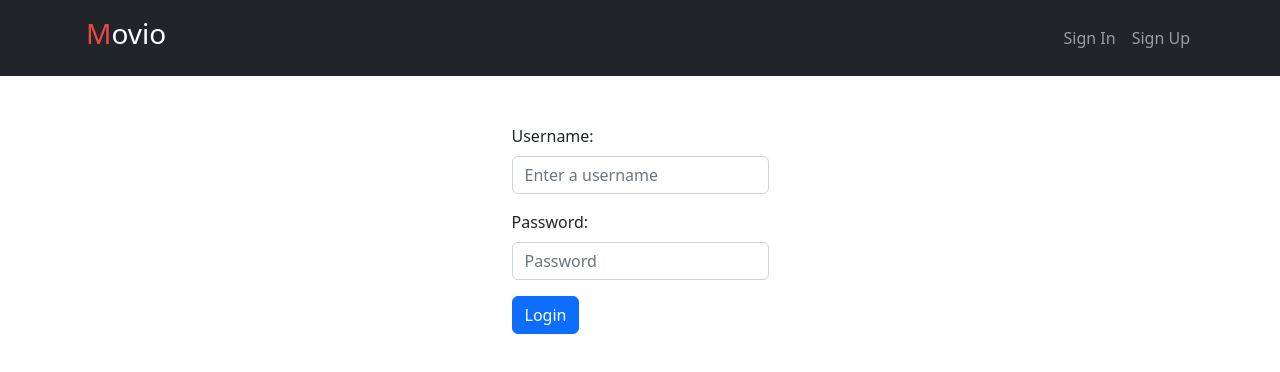
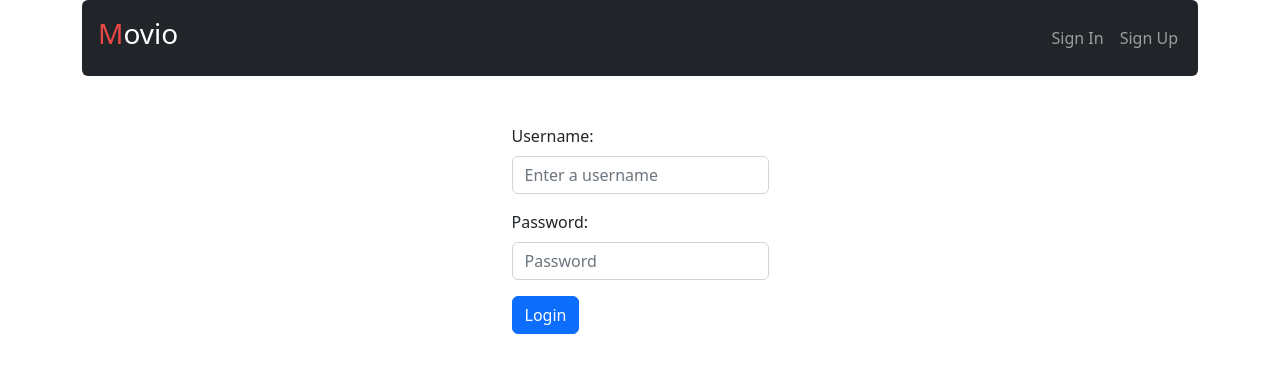
Before and after one commit to andreyshmalun/Movio-client, a React (Vite) app: page / in a window 1280 px wide. Shown: the top 372 px of the page. Built offline with nearby package versions, Linux system fonts and the light colour scheme.

Commit message:
Implementing redux

```diff
--- a/package.json
+++ b/package.json
@@ -26,7 +26,9 @@
     "react": "^18.2.0",
     "react-bootstrap": "^2.5.0",
     "react-dom": "^18.2.0",
-    "react-router-dom": "^5.3.3"
+    "react-redux": "^8.0.4",
+    "react-router-dom": "^5.3.3",
+    "redux": "^4.2.0"
   },
   "devDependencies": {
     "@parcel/transformer-sass": "^2.0.0-rc.0",
--- /dev/null
+++ b/src/actions/actions.js
@@ -0,0 +1,10 @@
+export const SET_MOVIES = 'SET_MOVIES';
+export const SET_FILTER = 'SET_FILTER';
+
+export function setMovies(value) {
+    return { type: SET_MOVIES, value };
+}
+
+export function setFilter(value) {
+    return { type: SET_FILTER, value };
+}
--- a/src/components/main-view/main-view.jsx
+++ b/src/components/main-view/main-view.jsx
@@ -1,9 +1,16 @@
 import React from 'react';
 import axios from 'axios';
+
+import { connect } from 'react-redux';
+
 import { BrowserRouter as Router, Route, Redirect } from 'react-router-dom';
 
+import { setMovies } from '../../actions/actions';
+
+import MoviesList from '../movies-list/movies-list';
+
 import { LoginView } from '../login-view/login-view';
-import { MovieCard } from '../movie-card/movie-card';
+
 import { MovieView } from '../movie-view/movie-view';
 import { DirectorView } from '../director-view/director-view';
 import { GenreView } from '../genre-view/genre-view';
@@ -14,12 +21,11 @@ import { ProfileView } from '../profile-view/profile-view';
 import Row from 'react-bootstrap/Row';
 import Col from 'react-bootstrap/Col';
 
-export class MainView extends React.Component {
+class MainView extends React.Component {
   constructor() {
     super();
     // Initial state is set to null
     this.state = {
-      movies: [],
       user: null,
       favorites: [],
     };
@@ -60,10 +66,7 @@ export class MainView extends React.Component {
         headers: { Authorization: `Bearer ${token}` },
       })
       .then((response) => {
-        // Assign the result to the state
-        this.setState({
-          movies: response.data,
-        });
+        this.props.setMovies(response.data);
       })
       .catch(function (error) {
         console.log(error);
@@ -118,7 +121,8 @@ export class MainView extends React.Component {
   };
 
   render() {
-    const { movies, user } = this.state;
+    let { movies } = this.props;
+    let { user } = this.state;
     return (
       <Router>
         <Menubar user={user} />
@@ -134,16 +138,14 @@ export class MainView extends React.Component {
                   </Col>
                 );
               if (movies.length === 0) return <div className="main-view" />;
-              return movies.map((m) => (
-                <Col md={3} key={m._id}>
-                  <MovieCard
-                    movie={m}
-                    onAddFavorite={() => this.AddFavorite(m)}
-                    onRemoveFavorite={() => this.RemoveFavorite(m)}
-                    favorite={this.state.favorites.includes(m._id)}
-                  />
-                </Col>
-              ));
+              return (
+                <MoviesList
+                  movies={movies}
+                  // onAddFavorite={() => this.AddFavorite(movies)}
+                  // onRemoveFavorite={() => this.RemoveFavorite(movies)}
+                  // favorite={this.state.favorites.includes(movies._id)}
+                />
+              );
             }}
           />
           <Route
@@ -262,3 +264,9 @@ export class MainView extends React.Component {
     );
   }
 }
+
+let mapStateToProps = (state) => {
+  return { movies: state.movies };
+};
+
+export default connect(mapStateToProps, { setMovies })(MainView);
--- /dev/null
+++ b/src/components/movies-list/movies-list.jsx
@@ -0,0 +1,39 @@
+import React from 'react';
+import Col from 'react-bootstrap/Col';
+import { connect } from 'react-redux';
+
+import VisibilityFilterInput from '../visibility-filter-input/visibility-filter-input';
+import { MovieCard } from '../movie-card/movie-card';
+
+const mapStateToProps = (state) => {
+  const { visibilityFilter } = state;
+  return { visibilityFilter };
+};
+
+function MoviesList(props) {
+  const { movies, visibilityFilter } = props;
+  let filteredMovies = movies;
+
+  if (visibilityFilter !== '') {
+    filteredMovies = movies.filter((m) =>
+      m.Title.toLowerCase().includes(visibilityFilter.toLowerCase())
+    );
+  }
+
+  if (!movies) return <div className="main-view" />;
+
+  return (
+    <>
+      <Col md={12} style={{ margin: '1em' }}>
+        <VisibilityFilterInput visibilityFilter={visibilityFilter} />
+      </Col>
+      {filteredMovies.map((m) => (
+        <Col md={3} key={m._id}>
+          <MovieCard movie={m} />
+        </Col>
+      ))}
+    </>
+  );
+}
+
+export default connect(mapStateToProps)(MoviesList);
--- a/src/components/navbar/navbar.jsx
+++ b/src/components/navbar/navbar.jsx
@@ -1,60 +1,3 @@
-// import React from 'react';
-// import { Navbar, Container, Nav } from 'react-bootstrap';
-
-// import './navbar.scss';
-
-// export function Menubar({ user }) {
-//   onLoggedOut = () => {
-//     localStorage.clear();
-//     window.open('/', '_self');
-//   };
-
-//   const isAuth = () => {
-//     if (typeof window == 'undefined') {
-//       return false;
-//     }
-//     if (localStorage.getItem('token')) {
-//       return localStorage.getItem('token');
-//     } else {
-//       return false;
-//     }
-//   };
-
-//   return (
-// <Navbar
-//   className="main-nav"
-//   sticky="top"
-//   bg="dark"
-//   expand="lg"
-//   variant="dark"
-// >
-//       <Container className="container-fluid">
-// <Navbar.Brand className="navbar-logo" href="/">
-//   <h3>Movio</h3>
-// </Navbar.Brand>
-//         <Navbar.Toggle aria-controls="responsive-navbar-nav" />
-//         <Navbar.Collapse id="responsive-navbar-nav">
-//           <Nav className="ml-auto">
-//             {isAuth() && <Nav.Link href={`/users/${user}`}>Profile</Nav.Link>}
-//             {isAuth() && (
-//               <Nav.Link
-//                 variant="dark"
-//                 onClick={() => {
-//                   this.onLoggedOut();
-//                 }}
-//               >
-//                 Log Out
-//               </Nav.Link>
-//             )}
-//             {!isAuth() && <Nav.Link href="/">Sign-in</Nav.Link>}
-//             {!isAuth() && <Nav.Link href="/register">Sign-up</Nav.Link>}
-//           </Nav>
-//         </Navbar.Collapse>
-//       </Container>
-//     </Navbar>
-//   );
-// }
-
 import React from 'react';
 import { Container, Navbar, Nav } from 'react-bootstrap';
 import { Link } from 'react-router-dom';
@@ -73,7 +16,7 @@ export const Menubar = ({ user }) => {
 
   return (
     <Navbar
-      className="main-nav"
+      className="rounded"
       sticky="top"
       bg="dark"
       expand="lg"
--- /dev/null
+++ b/src/components/visibility-filter-input/visibility-filter-input.jsx
@@ -0,0 +1,18 @@
+import React from 'react';
+import { connect } from 'react-redux';
+
+import Form from 'react-bootstrap/Form';
+
+import { setFilter } from '../../actions/actions';
+
+function VisibilityFilterInput(props) {
+  return (
+    <Form.Control
+      onChange={(e) => props.setFilter(e.target.value)}
+      value={props.visibilityFilter}
+      placeholder="filter"
+    />
+  );
+}
+
+export default connect(null, { setFilter })(VisibilityFilterInput);
--- a/src/index.jsx
+++ b/src/index.jsx
@@ -1,14 +1,27 @@
 import React from 'react';
 import ReactDOM from 'react-dom/client';
-import { MainView } from './components/main-view/main-view';
+import Container from 'react-bootstrap/Container';
+import { legacy_createStore as createStore } from 'redux';
+import { Provider } from 'react-redux';
+import moviesApp from './reducers/reducers';
+
+import MainView from './components/main-view/main-view';
 
 // Import statement to indicate that you need to bundle `./index.scss`
 import './index.scss';
 
+const store = createStore(moviesApp);
+
 // Main component (will eventually use all the others)
 class MovioApplication extends React.Component {
   render() {
-    return <MainView />;
+    return (
+      <Provider store={store}>
+        <Container>
+          <MainView />
+        </Container>
+      </Provider>
+    );
   }
 }
 
--- /dev/null
+++ b/src/reducers/reducers.js
@@ -0,0 +1,28 @@
+import { combineReducers } from 'redux';
+
+import { SET_FILTER, SET_MOVIES } from '../actions/actions';
+
+function visibilityFilter(state = '', action) {
+    switch (action.type) {
+        case SET_FILTER:
+            return action.value;
+        default:
+            return state;
+    }
+}
+
+function movies(state = [], action) {
+    switch (action.type) {
+        case SET_MOVIES:
+            return action.value;
+        default:
+            return state;
+    }
+}
+
+const moviesApp = combineReducers({
+    visibilityFilter,
+    movies
+});
+
+export default moviesApp;
```
Also changed, not shown: 6 other files (tests, documents, lock files or other folders).
